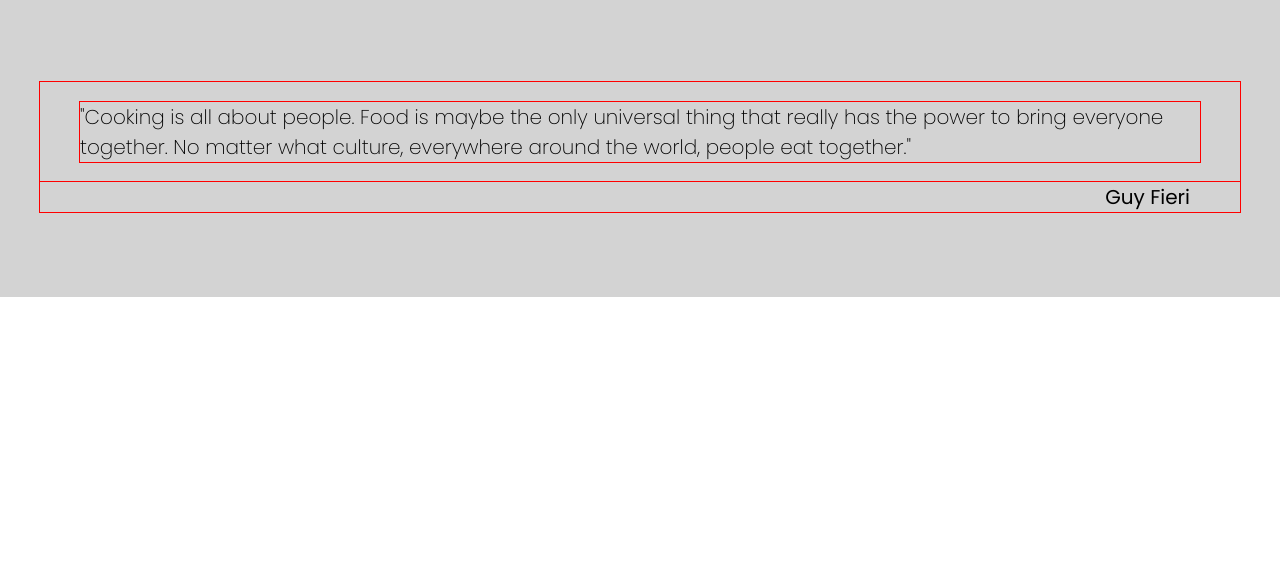
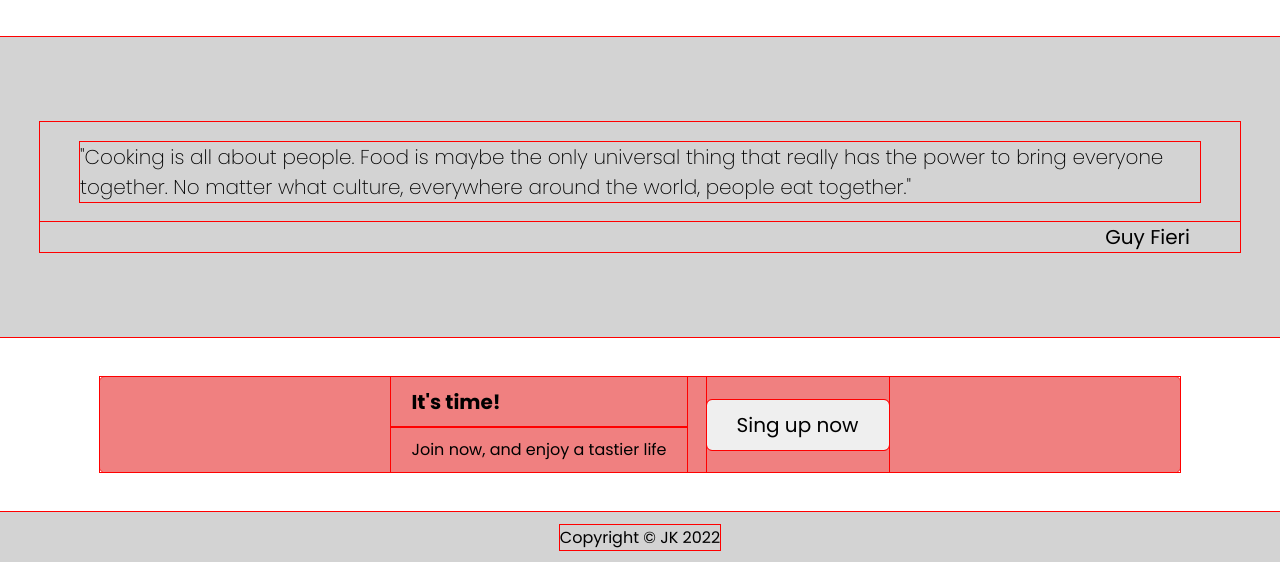
Before and after one commit to JonasKaruzas/-2022_practice_odin-landing_page, a plain HTML site: page index.html in a window 1280 px wide. Shown: the part 803-1365 px from the top of the page. Before the commit the page ends 1100 px from the top, so only its background shows below. Drawn offline with Linux system fonts and the light colour scheme.

Commit message:
section four and footer

```diff
--- a/index.html
+++ b/index.html
@@ -95,5 +95,19 @@
         <figcaption>Guy Fieri</figcaption>
       </figure>
     </section>
+    <section class="four">
+      <div class="container">
+        <div class="left">
+          <h5>It's time!</h5>
+          <p>Join now, and enjoy a tastier life</p>
+        </div>
+        <div class="right">
+          <button>Sing up now</button>
+        </div>
+      </div>
+    </section>
+    <footer>
+      <div>Copyright &copy; JK 2022</div>
+    </footer>
   </body>
 </html>
--- a/style.css
+++ b/style.css
@@ -6,7 +6,8 @@
 body,
 p,
 h1,
-h2 {
+h2,
+h5 {
   margin: 0;
   padding: 0;
   font-family: "Poppins", sans-serif;
@@ -85,7 +86,6 @@
   border: none;
   padding: 10px 30px;
   max-width: 50%;
-  /* white-space: nowrap; */
 }
 
 .first__right img {
@@ -107,6 +107,7 @@
   justify-content: center;
   gap: 100px;
   flex-wrap: wrap;
+  margin-bottom: 40px;
 }
 
 .two .card {
@@ -151,3 +152,46 @@
   font-size: 20px;
   padding-right: 50px;
 }
+
+.four {
+  margin: 40px 100px;
+}
+
+.four .container {
+  background-color: lightcoral;
+  display: flex;
+  justify-content: center;
+  border-radius: 5px;
+}
+
+.four .left h5 {
+  font-size: 20px;
+  padding: 10px 20px;
+}
+
+.four .left p {
+  padding: 10px 20px;
+}
+
+.four .right {
+  display: flex;
+  flex-direction: column;
+  justify-content: center;
+  margin-left: 20px;
+}
+
+.four .right button {
+  font-family: "Poppins", sans-serif;
+  font-size: 20px;
+  border-radius: 5px;
+  border: none;
+  padding: 10px 30px;
+}
+
+footer {
+  display: flex;
+  justify-content: center;
+  align-items: center;
+  height: 50px;
+  background-color: lightgray;
+}
```
